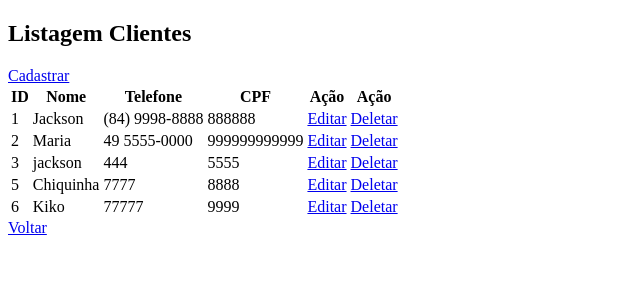
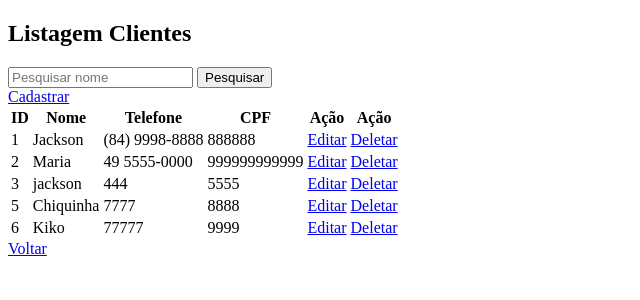
Before and after one commit to lordjack/tai_aula_2022, a PHP site: page /pagina/usuarioList.php in a window 1280 px wide. Shown: the top 300 px of the page, without its empty margins (0-640 px from the left). Run offline with PHP 8.4, Linux system fonts and the light colour scheme; data comes from the database, SQL or seed files in the repository.

Commit message:
Add buscar em usuário e correção do update

```diff
--- a/database/bd.php
+++ b/database/bd.php
@@ -7,7 +7,7 @@ class BD
     private $dbname = "db_aula_tai";
     private $port = 3306;
     private $usuario = "root";
-    private $senha = "";
+    private $senha = "123456";
     private $db_charset = "utf8";
 
     public function conn()
@@ -45,15 +45,15 @@ class BD
 
     public function update($dados)
     {
-        var_dump($dados);
-        exit;
         $conn = $this->conn();
-        $sql = "UPDATE usuario SET 'nome' = ?, 'telefone'= ?,
-                     'cpf'= ? WHERE 'id' = ?";
+        $sql = "UPDATE usuario SET nome = ?, telefone= ?,
+                     cpf= ? WHERE id = ?";
 
         $st = $conn->prepare($sql);
-        $arrayDados = [$dados['nome'], $dados['telefone'],
-                 $dados['cpf'], $dados['id']];
+        $arrayDados = [
+            $dados['nome'], $dados['telefone'],
+            $dados['cpf'], $dados['id']
+        ];
         $st->execute($arrayDados);
 
         return $st;
@@ -82,4 +82,16 @@ class BD
 
         return $st->fetchObject();
     }
+
+    public function pesquisar($dados)
+    {
+        $conn = $this->conn();
+        $sql = "SELECT * FROM usuario WHERE nome LIKE ?;";
+
+        $st = $conn->prepare($sql);
+        $arrayDados = ["%" . $dados["nome"] . "%"];
+        $st->execute($arrayDados);
+
+        return $st;
+    }
 }
--- a/pagina/usuarioForm.php
+++ b/pagina/usuarioForm.php
@@ -22,7 +22,7 @@ include "../database/bd.php";
     }
     if (!empty($_POST)) {
 
-        if (empty($_GET['id'])) {
+        if (empty($_POST['id'])) {
             $objBD->inserir($_POST);
         } else {
             $objBD->update($_POST);
--- a/pagina/usuarioList.php
+++ b/pagina/usuarioList.php
@@ -13,17 +13,25 @@ include "../database/bd.php";
 
 <body>
     <h2>Listagem Clientes</h2>
+    <form action="./usuarioList.php" method="post">
+        <input type="search" name="nome" placeholder="Pesquisar nome">
+        <input type="submit" value="Pesquisar">
+    </form>
     <a href="./usuarioForm.php">Cadastrar</a> <br>
     <?php
     $objBD = new BD();
     $objBD->conn();
 
-    if(!empty($_GET['id'])) {
+    if (!empty($_POST['nome'])) {
+        $result = $objBD->pesquisar($_POST);
+    } else {
+        $result = $objBD->select();
+    }
+
+    if (!empty($_GET['id'])) {
         $objBD->remover($_GET['id']);
         header("location: usuarioList.php");
     }
-
-    $result = $objBD->select();
 
     echo "<table>
                 <tr>
@@ -39,17 +47,18 @@ include "../database/bd.php";
         echo "
         <tr>
             <td>" . $item['id'] . "</td>
-            <td>" . $item['nome'] ."</td>
-            <td>" . $item['telefone'] ."</td>
-            <td>" . $item['cpf'] ."</td>
+            <td>" . $item['nome'] . "</td>
+            <td>" . $item['telefone'] . "</td>
+            <td>" . $item['cpf'] . "</td>
             <td><a href='./usuarioForm.php?id=" . $item['id'] . "'>Editar</a></td>
             <td><a href='./usuarioList.php?id=" . $item['id'] . "'
-                   onclick=\"return confirm('Quer Excluir?') \" >Deletar</a></td>
+                   onclick=\"return confirm('Deseja realmente remover o registro?') \" >Deletar</a></td>
         </tr>";
     }
     echo "</table>";
     ?>
 
-     <a href="../index.php">Voltar</a>
+    <a href="../index.php">Voltar</a>
 </body>
+
 </html>
```
